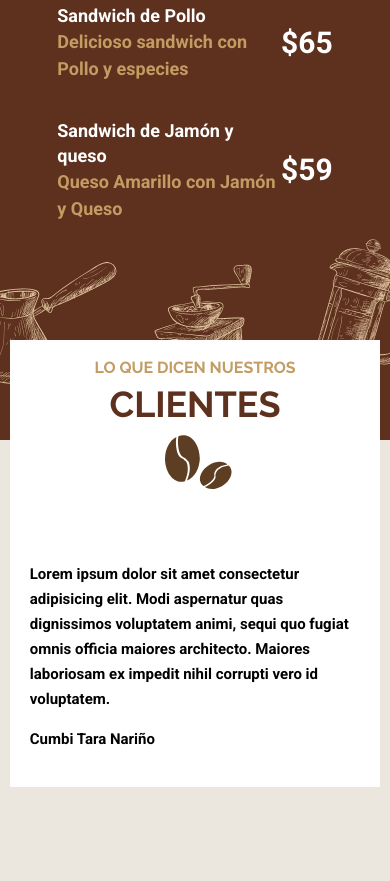
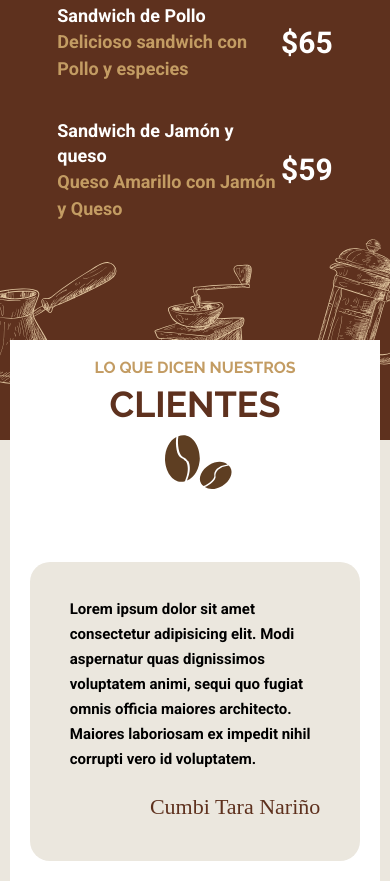
Before and after one commit to cumbinar/cafeteria, a website: page index.html in a window 390 px wide. Shown: the part 5423-6304 px from the top of the page. Before the commit the page ends 6210 px from the top, so only its background shows below. Drawn offline with Linux system fonts and the light colour scheme; a web font is replaced by a local one.

Commit message:
termina css responsive testimoniales

```diff
--- a/src/scss/inicio/_testimonio.scss
+++ b/src/scss/inicio/_testimonio.scss
@@ -10,3 +10,18 @@
       padding: 10rem;
    }
 }
+
+.testimonial{
+   background-color: v.$cafeClaro;
+   padding: 2rem 4rem;
+   max-width: 50rem;
+   margin: 0 auto;
+   border-radius: 2rem;
+
+   .autor{
+      text-align: right;
+      font-size: 2.2rem;
+      color: v.$primario;
+      font-family: v.$fuenteCursiva;
+   }
+}
```
Also changed, not shown: build/css/app.css.
